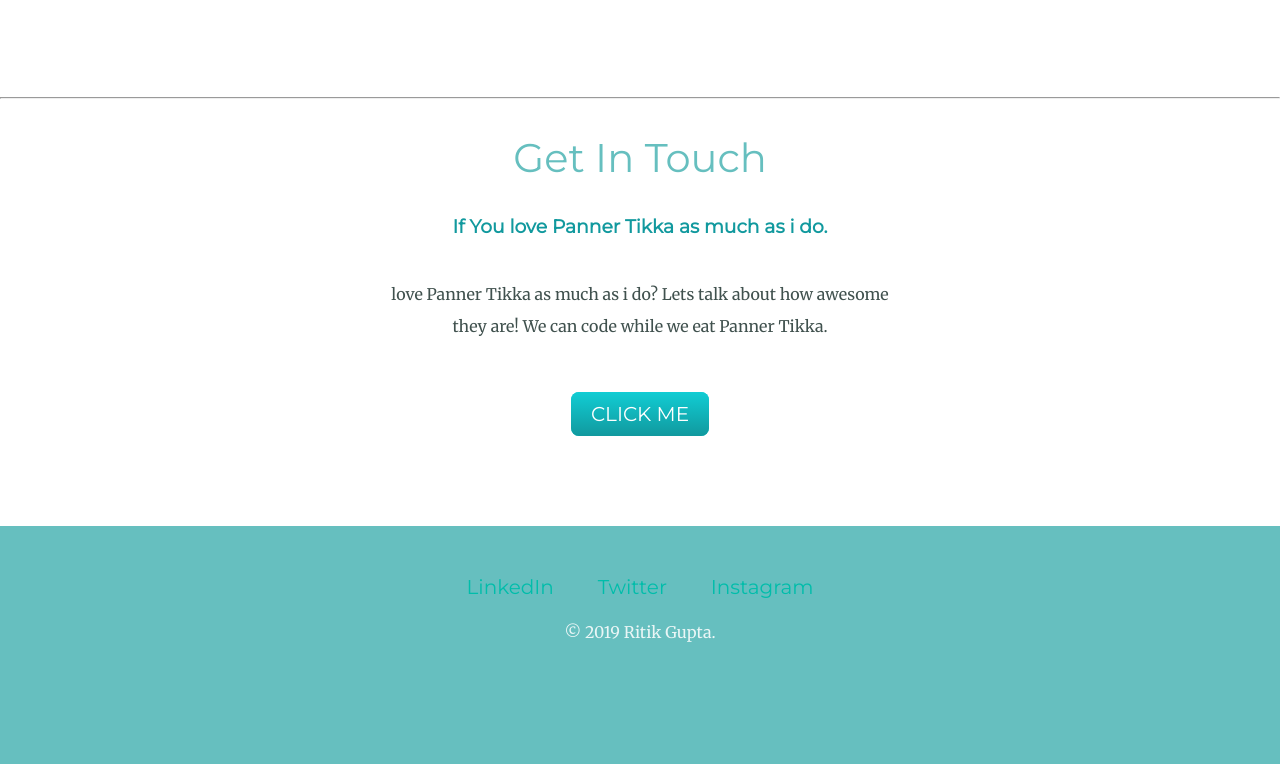
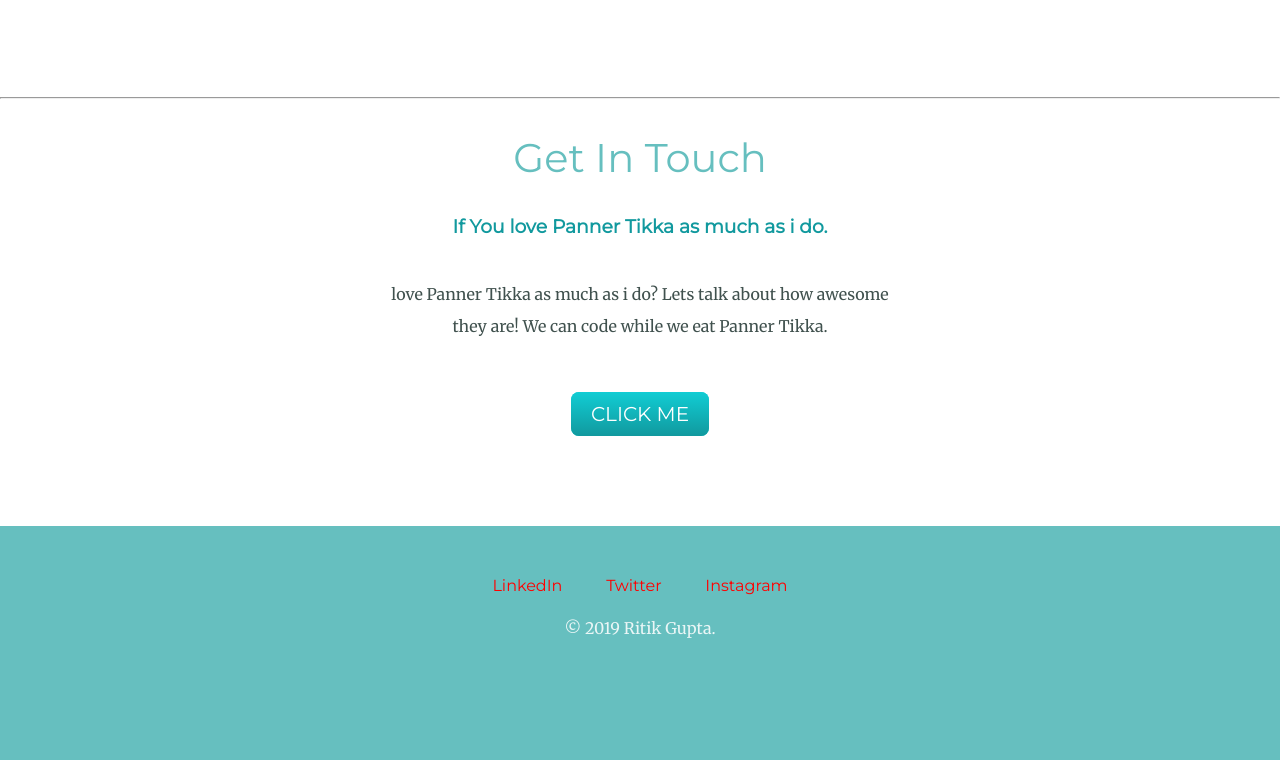
Before and after one commit to ritikgupta21092000/personal_info, a plain HTML site: page index.html in a window 1280 px wide. Shown: the part 1836-2600 px from the top of the page. Drawn offline with Linux system fonts and the light colour scheme.

Commit message:
Update styles.css

```diff
--- a/CSS/styles.css
+++ b/CSS/styles.css
@@ -29,11 +29,11 @@ p {
 }
 
 a {
-  color: #00bdaa;
+  color: #ff0000;
   font-family: 'Montserrat', sans-serif;
   margin: 10px 20px;
   text-decoration: none;
-  font-size:20px;
+
 }
 
 a:hover {
```
